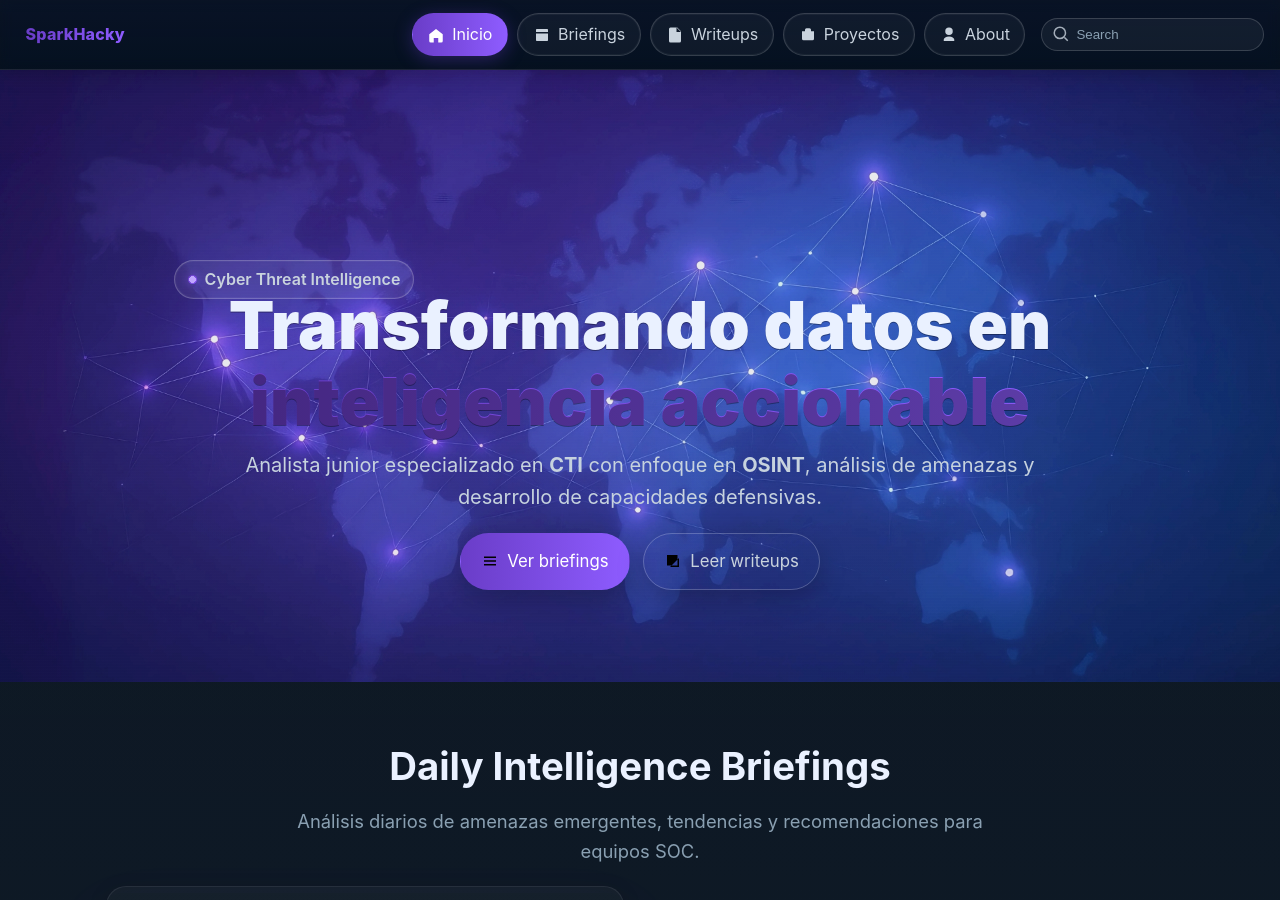
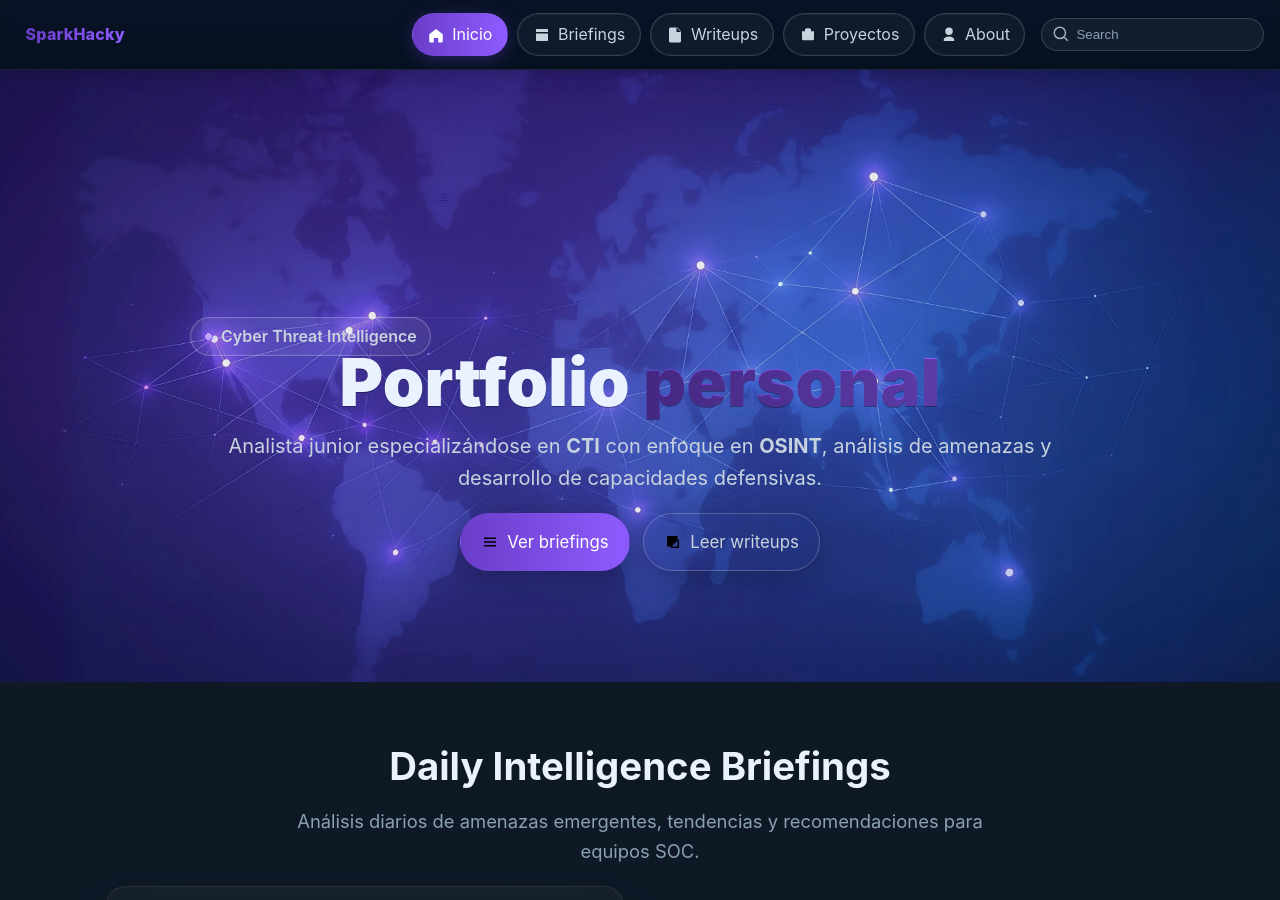
Before and after one commit to Sparkhacky/sparkhacky.github.io, a Jekyll site: the page built from index.html, in a window 1280 px wide and 900 px high. Built offline with Jekyll 4.4.1, drawn with Linux system fonts in a browser that asks for light colours.

Commit message:
Update home.html

```diff
--- a/_layouts/home.html
+++ b/_layouts/home.html
@@ -26,12 +26,12 @@
         </span>
 
         <h1>
-          Transformando datos en
-          <span>inteligencia accionable</span>
+          Portfolio
+          <span>personal</span>
         </h1>
 
         <p class="lede">
-          Analista junior especializado en <strong>CTI</strong> con enfoque en
+          Analista junior especializándose en <strong>CTI</strong> con enfoque en
           <strong>OSINT</strong>, análisis de amenazas y desarrollo de capacidades defensivas.
         </p>
 
```
